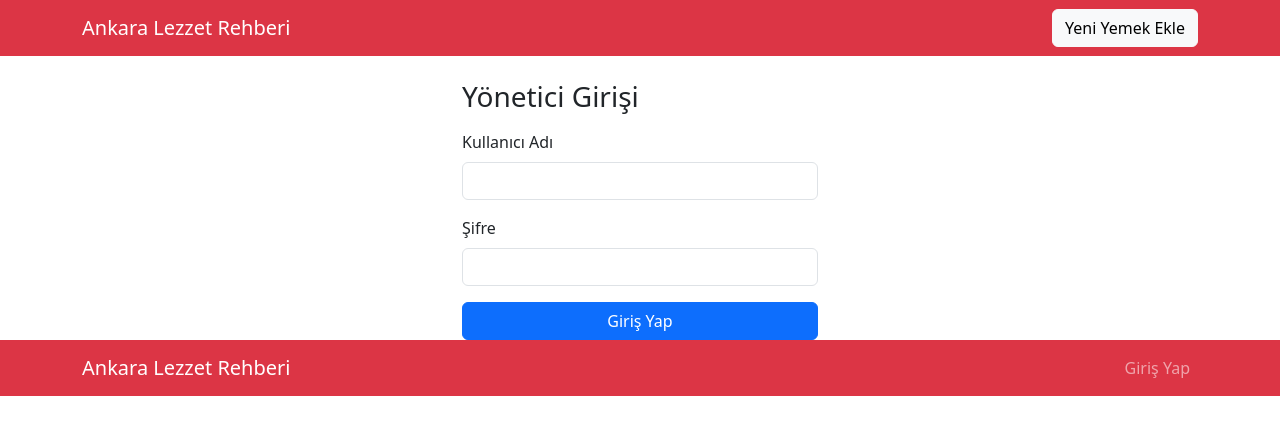
After one commit to ankara-bilim-yerel-lezzetler-proje/yerel-lezzetler-flask, a Flask app: page /giris in a window 1280 px wide. The commit adds this page. Shown: the top 435 px of the page. Run offline with Flask 3, Linux system fonts and the light colour scheme.

Commit message:
girissayfalari

```diff
--- a/app.py
+++ b/app.py
@@ -3,6 +3,9 @@ from flask_sqlalchemy import SQLAlchemy
 from datetime import datetime
 
 app = Flask(__name__)
+app.secret_key = "abu-ybs-sifre"
+ADMIN_USERNAME = "admin"
+ADMIN_PASSWORD = "Ankarayerel-"
 app.config['SQLALCHEMY_DATABASE_URI'] = 'sqlite:///yemekler.db'
 db = SQLAlchemy(app)
 
@@ -29,6 +32,25 @@ class Yorum(db.Model):
 def index():
     yemekler = Yemek.query.all()
     return render_template('index.html', yemekler=yemekler)
+
+# ---  GİRİŞ SAYFASI ---
+@app.route('/giris', methods=['GET', 'POST'])
+def giris():
+    hata = None
+    if request.method == 'POST':
+        kullanici = request.form['kullanici']
+        sifre = request.form['sifre']
+        if kullanici == ADMIN_USERNAME and sifre == ADMIN_PASSWORD:
+            session['logged_in'] = True
+            return redirect(url_for('ekle'))  # girişten sonra ekle sayfasına yönlendir
+        else:
+            hata = "Kullanıcı adı veya şifre hatalı."
+    return render_template('giris.html', hata=hata)
+
+@app.route('/cikis')
+def cikis():
+    session.clear()
+    return redirect(url_for('index'))
 
 
 # --- DETAY SAYFASI ---
--- a/templates/base.html
+++ b/templates/base.html
@@ -21,5 +21,20 @@
         {% endblock %}
     </div>
 
+    <nav class="navbar navbar-expand-lg navbar-dark bg-danger mb-4">
+        <div class="container">
+          <a class="navbar-brand" href="{{ url_for('index') }}">Ankara Lezzet Rehberi</a>
+
+          <div class="collapse navbar-collapse">
+            <ul class="navbar-nav ms-auto">
+              <li class="nav-item">
+                <a class="nav-link" href="{{ url_for('giris') }}">Giriş Yap</a>
+              </li>
+            </ul>
+          </div>
+        </div>
+      </nav>
+
+
 </body>
 </html>
--- /dev/null
+++ b/templates/giris.html
@@ -0,0 +1,26 @@
+{% extends 'base.html' %}
+{% block content %}
+
+<div class="row justify-content-center">
+  <div class="col-md-4">
+    <h3 class="mb-3">Yönetici Girişi</h3>
+
+    {% if hata %}
+      <div class="alert alert-danger">{{ hata }}</div>
+    {% endif %}
+
+    <form method="POST">
+      <div class="mb-3">
+        <label class="form-label">Kullanıcı Adı</label>
+        <input type="text" name="kullanici" class="form-control" required>
+      </div>
+      <div class="mb-3">
+        <label class="form-label">Şifre</label>
+        <input type="password" name="sifre" class="form-control" required>
+      </div>
+      <button class="btn btn-primary w-100">Giriş Yap</button>
+    </form>
+  </div>
+</div>
+
+{% endblock %}
```
